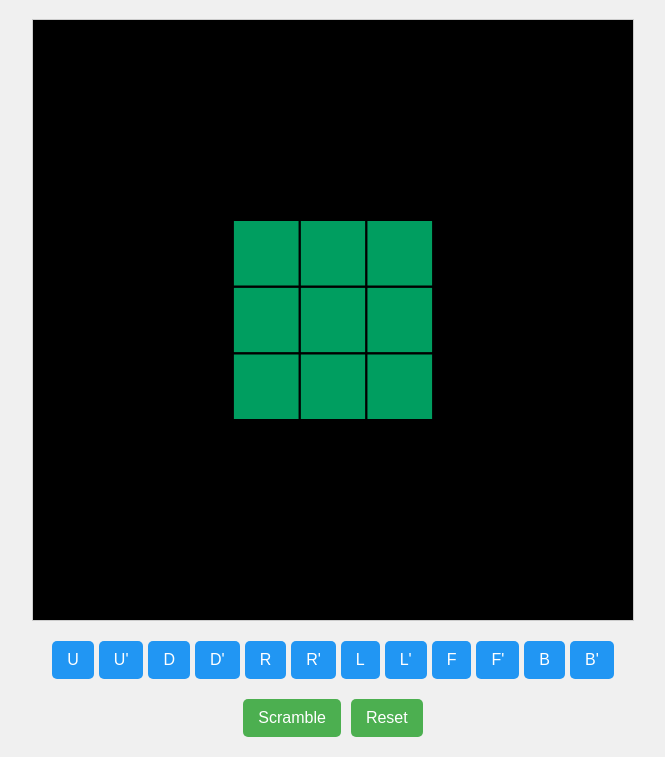
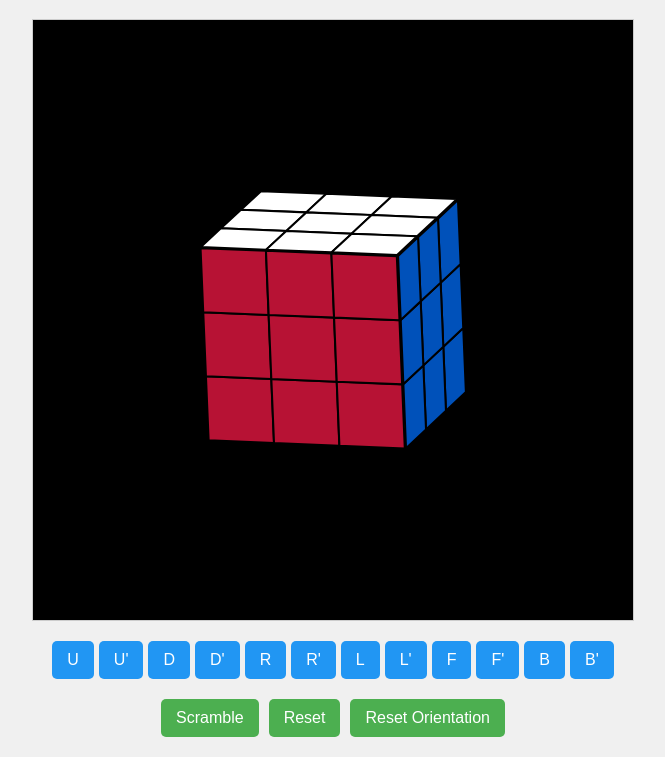
Before and after one commit to bakkot/rubiks-sim, a plain HTML site: page index.html in a window 1280 px wide. Shown: the part 81-838 px from the top of the page, without its empty margins (307-972 px from the left). Drawn offline with Linux system fonts and the light colour scheme.

Commit message:
reset orientation button

```diff
--- a/index.html
+++ b/index.html
@@ -86,6 +86,7 @@
     <div class="controls">
       <button onclick="scrambleCube()">Scramble</button>
       <button onclick="resetCube()">Reset</button>
+      <button onclick="resetOrientation()">Reset Orientation</button>
     </div>
 
     <script>
@@ -393,7 +394,7 @@
           this.canvas = canvas;
           this.ctx = canvas.getContext('2d');
           this.cube = cube;
-          this.orientation = Math3D.quat_create();
+          this.orientation = [0.1, 0.8, 0.1, 0.6];
           this.scale = 100;
 
           this.setupInteraction();
@@ -986,6 +987,12 @@
         renderer.render();
       }
 
+      // Reset orientation function
+      function resetOrientation() {
+        renderer.orientation = [0.1, 0.8, 0.1, 0.6];
+        renderer.render();
+      }
+
       // Initial render
       renderer.render();
     </script>
```
